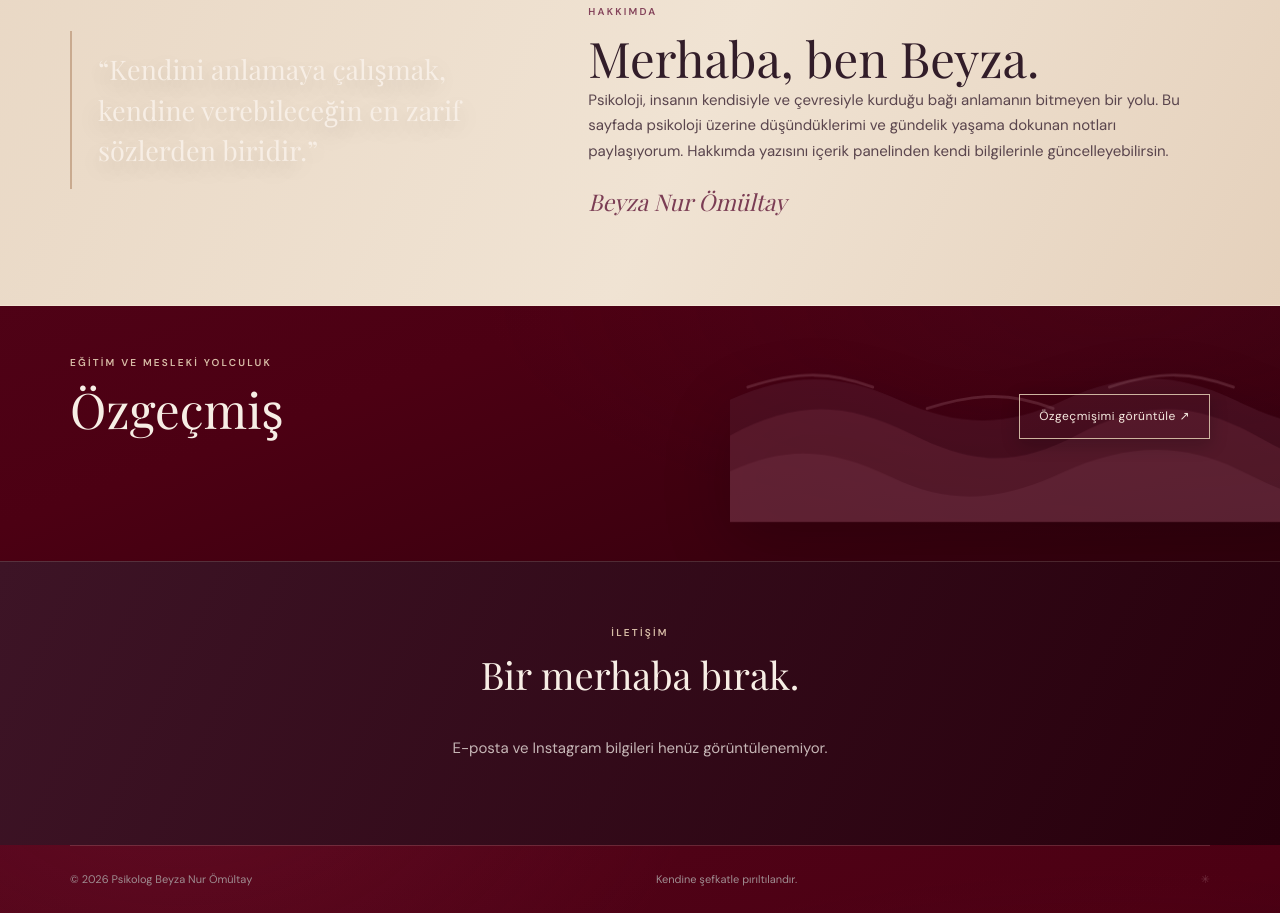
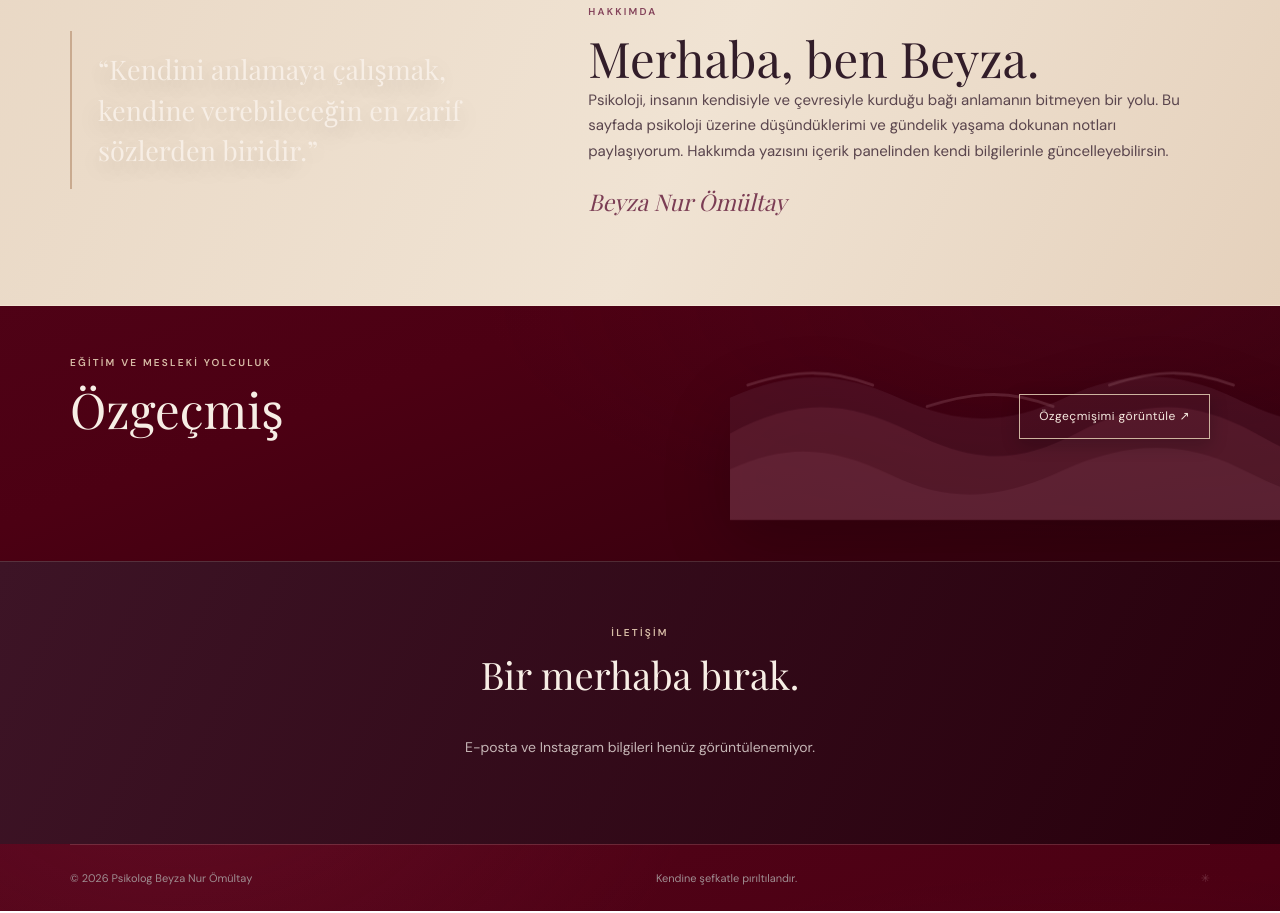
Before and after one commit to oguzhansurer/BlogPage, a plain HTML site: page index.html in a window 1280 px wide. Shown: the part 1680-2593 px from the top of the page. Drawn offline with nearby package versions, Linux system fonts and the light colour scheme; no server answers.

Commit message:
İletişim boş durumu görünümü

```diff
--- a/site.css
+++ b/site.css
@@ -198,3 +198,5 @@ body{background:radial-gradient(ellipse at 14% 2%,rgba(143,35,65,.24),transparen
 .adminbar{position:sticky;top:0;z-index:20;transition:transform .35s ease,opacity .35s ease}.adminbar.adminbar-hidden{transform:translateY(-110%);opacity:0;pointer-events:none}.adminbar.adminbar-visible{transform:translateY(0);opacity:1}.cv-teaser{padding-top:48px}.cv-page{min-height:70vh;padding-top:48px}.cv-page h1{font:48px var(--serif);font-weight:400}.cv-items{padding-left:20px;line-height:1.9}.cv-pdf{margin:48px 0}.cv-pdf iframe{width:100%;height:min(78vh,900px);border:1px solid var(--line);border-radius:8px;background:#fff}.cv-pdf .section-head{align-items:center}
 
 .source-fields{border:1px solid var(--line);padding:16px;margin:8px 0 18px}.source-fields legend{font:18px var(--serif);padding:0 8px}.source-citation{margin:20px 0;padding:16px 18px;border-left:3px solid var(--wine);background:rgba(255,245,241,.055);border-radius:0 8px 8px 0}.source-citation p{margin:8px 0 0;color:var(--muted);font-size:13px}.source-link{color:var(--rose);font-weight:600;text-decoration:underline;text-underline-offset:4px}
+
+.contact-empty{color:var(--muted);font-size:14px}
```
